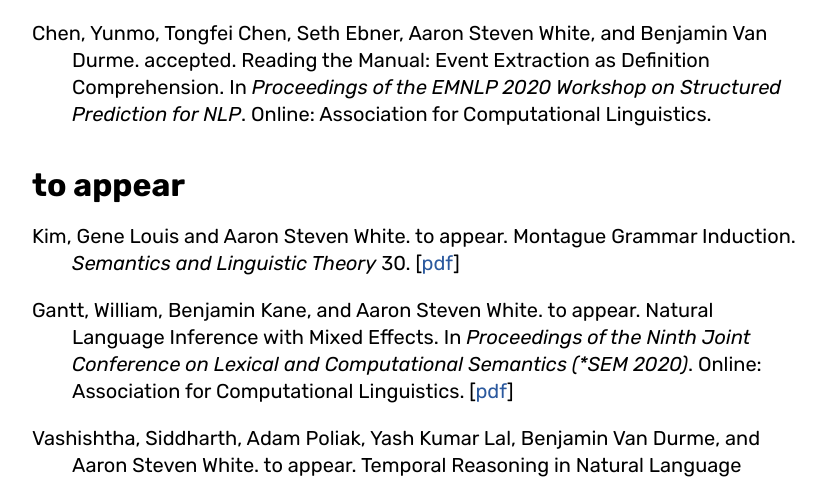
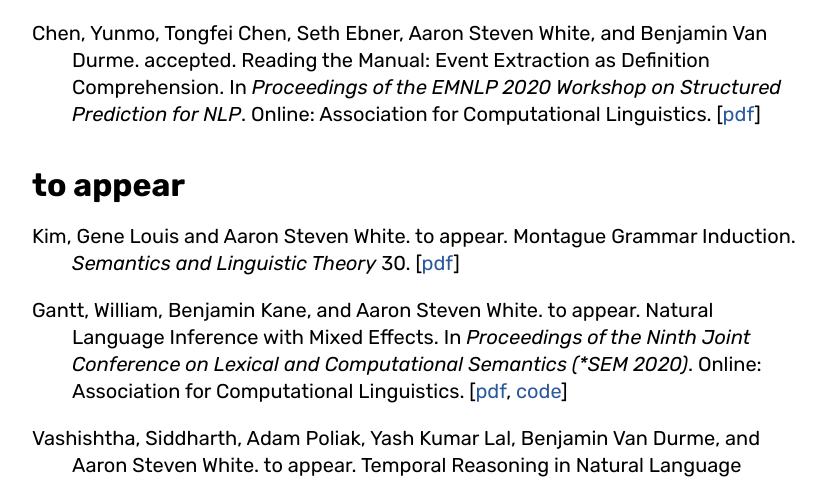
Before and after one commit to JIAXINGUY/aaronstevenwhite.github.io, a Jekyll site: the page built from papers.md, in a window 1280 px wide and 900 px high, scrolled down 344 px. Shown: the part 158-640 px from the top of the window, without its empty margins (224-1050 px from the left). Built offline with Jekyll 4.4.1, drawn with Linux system fonts in a browser that asks for light colours; some web fonts are replaced.

Commit message:
Adds RTM paper pdf link

```diff
--- a/_data/papers.yml
+++ b/_data/papers.yml
@@ -13,6 +13,9 @@
       href: "https://ling.auf.net/lingbuzz/004572/current.pdf"
 
   - citation: "Chen, Yunmo, Tongfei Chen, Seth Ebner, Aaron Steven White, and Benjamin Van Durme. accepted. Reading the Manual: Event Extraction as Definition Comprehension. In <i>Proceedings of the EMNLP 2020 Workshop on Structured Prediction for NLP</i>. Online: Association for Computational Linguistics."
+    links:
+    - label: "pdf"
+      href: "https://arxiv.org/pdf/1912.01586.pdf"
 
 
 - year: to appear
@@ -26,6 +29,8 @@
     links:
     - label: "pdf"
       href: "https://ling.auf.net/lingbuzz/005503/current.pdf"
+    - label: "code"
+      href: "https://github.com/wgantt/nli-mixed-models"
 
   - citation: "Vashishtha, Siddharth, Adam Poliak, Yash Kumar Lal, Benjamin Van Durme, and Aaron Steven White. to appear. Temporal Reasoning in Natural Language Inference. In <i>Findings of EMNLP</i>. Online: Association for Computational Linguistics."
 
```
